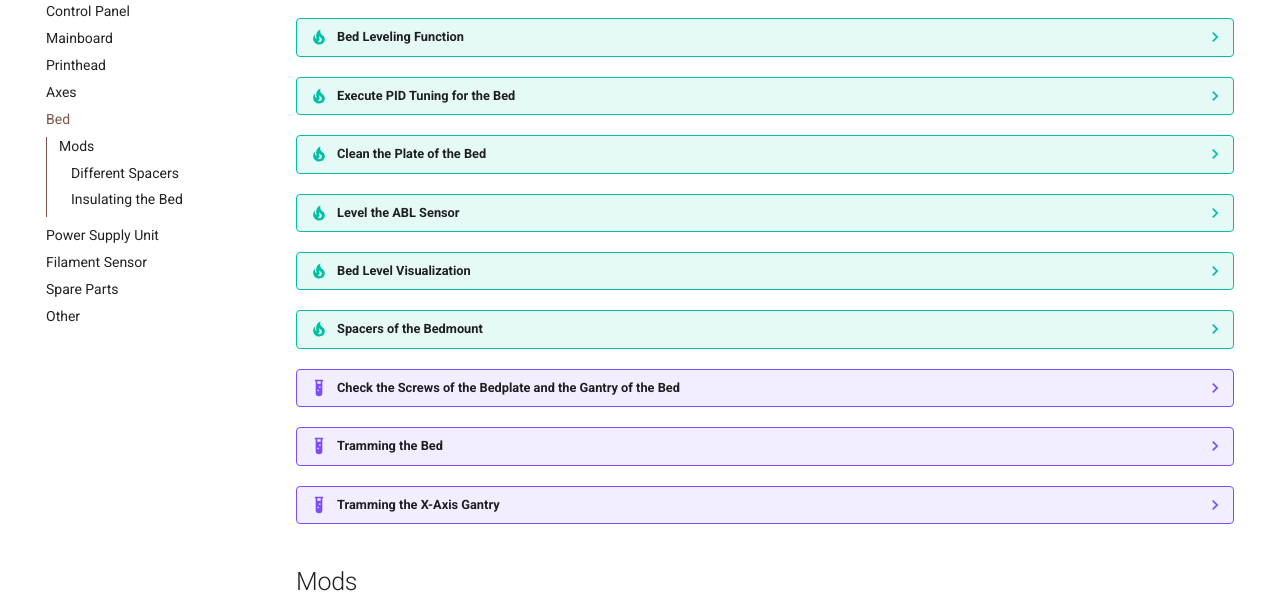
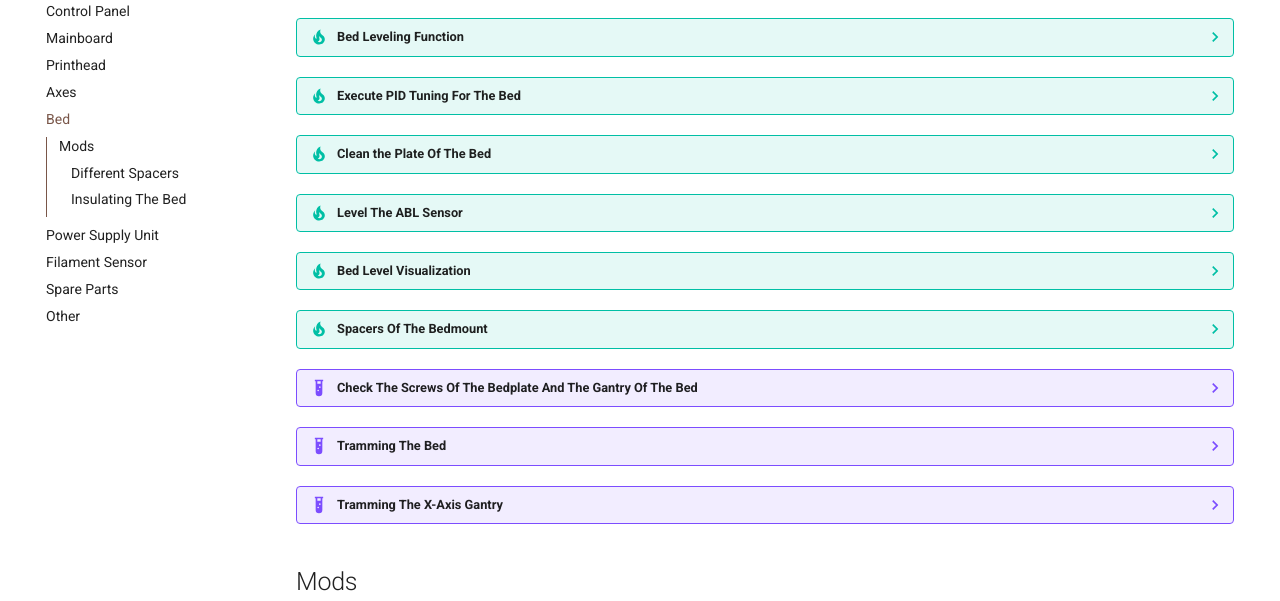
Before and after one commit to 1coderookie/KobraGoNeoInsights, an MkDocs documentation site: the page built from docs/hardware/bed.md, in a window 1280 px wide and 1400 px high, scrolled down 2976 px. Shown: the part 172-773 px from the top of the window. Built offline with MkDocs 1.6.1 and Material for MkDocs 9.7.7, drawn with Linux system fonts in a browser that asks for light colours; comment, search, counter and statistics services are not loaded; some of the changed text lies outside the part shown.

Commit message:
Update bed.md

```diff
--- a/docs/hardware/bed.md
+++ b/docs/hardware/bed.md
@@ -124,22 +124,22 @@
     - Images will come soon.. ;)
 
 
-??? tip "Spacers of the Bedmount"
+??? tip "Spacers Of The Bedmount"
 
     If you find that the bed is not as flat or trimmed as it should be, it might be a good idea to disassemble it and check the four black spacers that connect the metal y-axis gantry and the bed itself. Measure them with a slide gauge to see if they are really the same height.
     If they're not, either look for other spacers you might be using, put the stock ones on a flat surface with sandpaper and grind them down to one length or put washers or other suitable material (e.g. gasket material) of the needed thickness under them. Then execute another ABL and compare the new values. From there you can try to get it as much trammed as possible. If that doesn't really help, check the "Mods" section below and read the part about using different types of spacers.
 
 
-??? example "Check the Screws of the Bedplate and the Gantry of the Bed"
+??? example "Check The Screws Of The Bedplate And The Gantry Of The Bed"
 
     - Check if the screws are all tightened up. Be careful though to not overtighten the screws of the Bedplate as you may compress the little spacers underneath it and therefore the plate may become warped. On the other hand, if you see that your bed is warped somehow or that the bed is much more off in certain areas or at one side, you can check if the screws in that area might be too tightened up or too loose.
     - Check if the bedplate itself is somehow wobbling. Not only sideways (horizontally), but also up and down (vertically). If so, not only check the v-slot wheels and maybe adjust their fitting using the eccentric nuts, also check if the screws of the gantry of the bed where the wheels are mounted to are tightened up.
 
-??? example "Tramming the Bed"
+??? example "Tramming The Bed"
 
     If you added adjustable spacers like silicone spacers or springs, you'll be able to tram your bed. When you want to tram the bed by adjusting the tension of the springs or silicone spacers to pull down a side or an edge of the bed, be careful to not bend the bed itself by tightening up just one corner too much. Try to push down one side of the bed and adjust two screws at a time. Even then be careful though and keep an eye on the mesh visualizer or (if you con't have that one) on the values of the ABL.
 
-??? example "Tramming the X-Axis Gantry"
+??? example "Tramming The X-Axis Gantry"
 
     To make sure that the bed and the x-axis gantry are parallel to each other, you should also tram the gantry in relation to the bed itself - if you're using the stock spacers. If you're using adjustable spacers, you should tram the x-axis gantry to the frame and then tram the bed in relation to the nozzle (imhoo). See the expandable box in the section [X-Axis Gantry](../axes.md/#x-axis-gantry) to read how you could do it.
 
@@ -182,7 +182,7 @@
 
 After adding the insulation, the temperature didn't fluctuate anymore at all during a print, even when I opened the window from time to time - the graph was just a straight line. So I'm highly satisfied with this actually and can strongly recommend insulating the bedplate.
 
-??? example "Adding the Insulation"
+??? example "Adding The Insulation"
 
     Before I'll go into the steps about how to apply the insulation, I have to mention that *you'll need longer spacers and screws due to the thickness of the insulation (which is about 9-10mm most of the time)!*
     *You'll need to raise the whole bedplate to avoid contact between the insulation and the motor mount at the back of the construction.* If you use the beforementioned springs, you'll be fine as they are longer then the stock spacers anyway. If you'll use the stock spacers or silicone spacers of about the same size, you can add bolt nuts underneath to raise the bed.
```
Also changed, not shown: other parts of docs/hardware/bed.md (+7 -7 lines).
